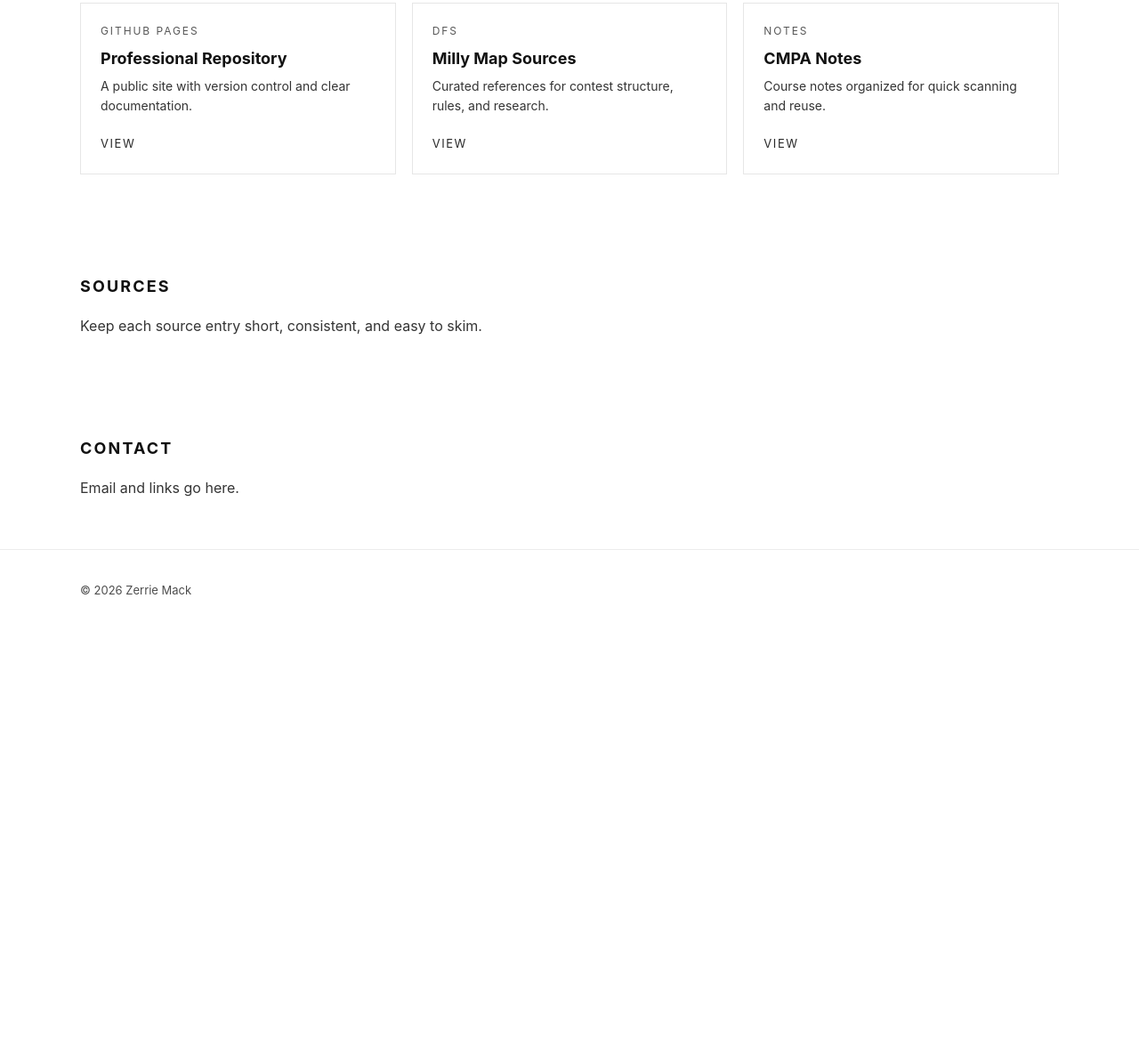
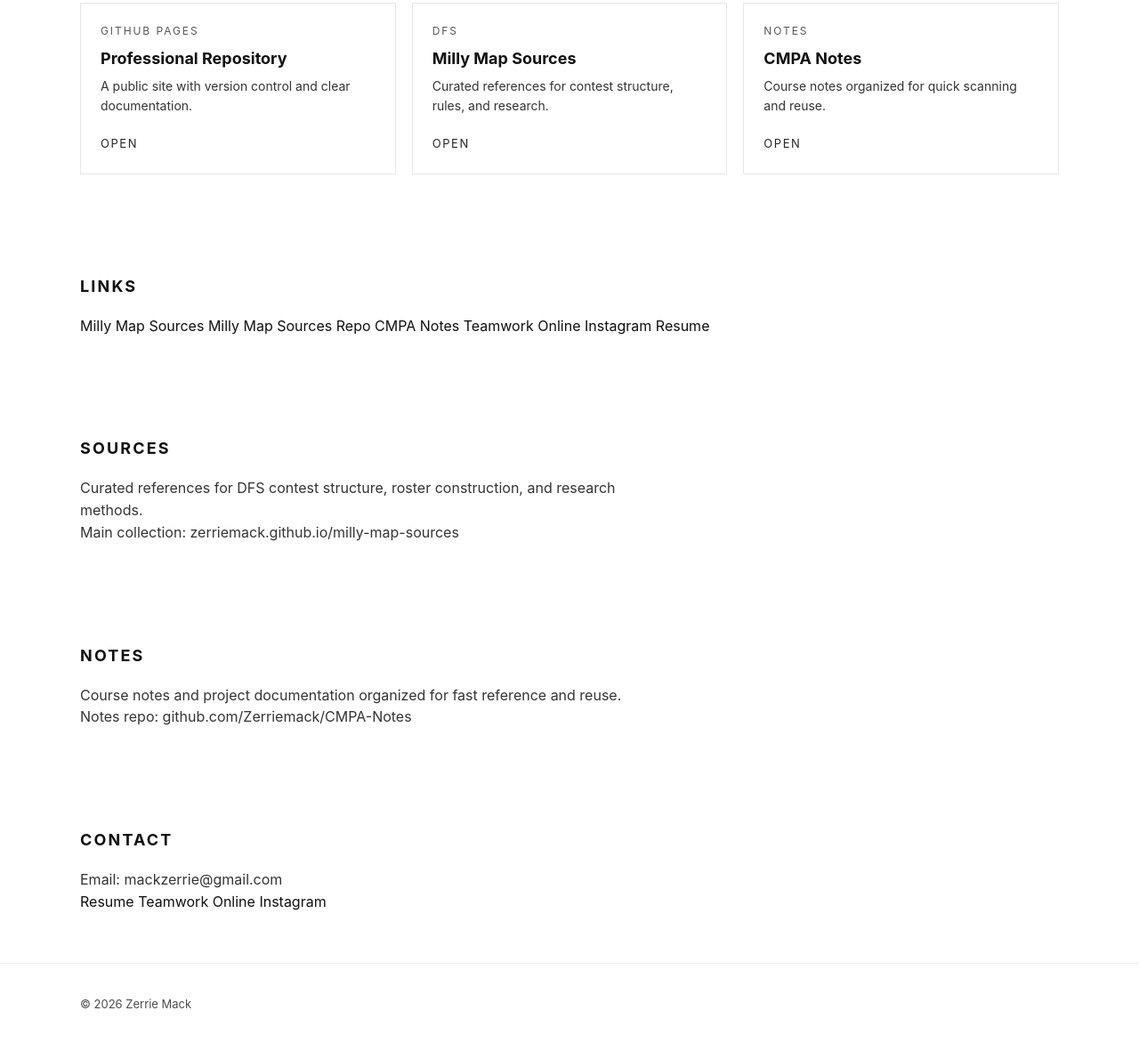
Before and after one commit to Zerriemack/zerriemack.github.io, a plain HTML site: page index.html in a window 1280 px wide. Shown: the part 740-1912 px from the top of the page at 89% size. Before the commit the page ends 1448 px from the top, so only its background shows below. Drawn offline with Linux system fonts and the light colour scheme.

Commit message:
Update index.html

```diff
--- a/index.html
+++ b/index.html
@@ -12,7 +12,7 @@
       <div class="topbar container">
         <a class="logo" href="#">ZERRIE MACK</a>
         <nav class="toplinks" aria-label="Top links">
-          <a href="#work">Work</a>
+          <a href="#links">Links</a>
           <a href="#contact">Contact</a>
         </nav>
       </div>
@@ -53,7 +53,13 @@
               <p class="card-text">
                 A public site with version control and clear documentation.
               </p>
-              <a class="card-link" href="#">View</a>
+              <a
+                class="card-link"
+                href="https://github.com/Zerriemack/zerriemack.github.io"
+                target="_blank"
+                rel="noopener"
+                >Open</a
+              >
             </article>
 
             <article class="card">
@@ -62,7 +68,13 @@
               <p class="card-text">
                 Curated references for contest structure, rules, and research.
               </p>
-              <a class="card-link" href="#">View</a>
+              <a
+                class="card-link"
+                href="https://zerriemack.github.io/milly-map-sources/"
+                target="_blank"
+                rel="noopener"
+                >Open</a
+              >
             </article>
 
             <article class="card">
@@ -71,8 +83,61 @@
               <p class="card-text">
                 Course notes organized for quick scanning and reuse.
               </p>
-              <a class="card-link" href="#">View</a>
+              <a
+                class="card-link"
+                href="https://github.com/Zerriemack/CMPA-Notes"
+                target="_blank"
+                rel="noopener"
+                >Open</a
+              >
             </article>
+          </div>
+        </div>
+      </section>
+
+      <section class="section" id="links">
+        <div class="container">
+          <h2 class="section-title">Links</h2>
+
+          <div class="linklist">
+            <a
+              class="linkpill"
+              href="https://zerriemack.github.io/milly-map-sources/"
+              target="_blank"
+              rel="noopener"
+              >Milly Map Sources</a
+            >
+            <a
+              class="linkpill"
+              href="https://github.com/Zerriemack/milly-map-sources"
+              target="_blank"
+              rel="noopener"
+              >Milly Map Sources Repo</a
+            >
+            <a
+              class="linkpill"
+              href="https://github.com/Zerriemack/CMPA-Notes"
+              target="_blank"
+              rel="noopener"
+              >CMPA Notes</a
+            >
+            <a
+              class="linkpill"
+              href="https://www.teamworkonline.com/business_cards/06d554866f6521c2"
+              target="_blank"
+              rel="noopener"
+              >Teamwork Online</a
+            >
+            <a
+              class="linkpill"
+              href="https://www.instagram.com/Zerriemack/"
+              target="_blank"
+              rel="noopener"
+              >Instagram</a
+            >
+            <a class="linkpill" href="resume.pdf" target="_blank" rel="noopener"
+              >Resume</a
+            >
           </div>
         </div>
       </section>
@@ -81,7 +146,22 @@
         <div class="container">
           <h2 class="section-title">Sources</h2>
           <p class="section-text">
-            Keep each source entry short, consistent, and easy to skim.
+            Curated references for DFS contest structure, roster construction, and research methods.
+          </p>
+          <p class="section-text">
+            Main collection: <a class="inline-link" href="https://zerriemack.github.io/milly-map-sources/" target="_blank" rel="noopener">zerriemack.github.io/milly-map-sources</a>
+          </p>
+        </div>
+      </section>
+
+      <section class="section" id="notes">
+        <div class="container">
+          <h2 class="section-title">Notes</h2>
+          <p class="section-text">
+            Course notes and project documentation organized for fast reference and reuse.
+          </p>
+          <p class="section-text">
+            Notes repo: <a class="inline-link" href="https://github.com/Zerriemack/CMPA-Notes" target="_blank" rel="noopener">github.com/Zerriemack/CMPA-Notes</a>
           </p>
         </div>
       </section>
@@ -89,7 +169,29 @@
       <section class="section" id="contact">
         <div class="container">
           <h2 class="section-title">Contact</h2>
-          <p class="section-text">Email and links go here.</p>
+
+          <p class="section-text">
+            Email:
+            <a class="inline-link" href="mailto:PASTE_YOUR_EMAIL_HERE">mackzerrie@gmail.com</a>
+          </p>
+
+          <div class="linklist contact-links">
+            <a class="linkpill" href="resume.pdf" target="_blank" rel="noopener">Resume</a>
+            <a
+              class="linkpill"
+              href="https://www.teamworkonline.com/business_cards/06d554866f6521c2"
+              target="_blank"
+              rel="noopener"
+              >Teamwork Online</a
+            >
+            <a
+              class="linkpill"
+              href="https://www.instagram.com/Zerriemack/"
+              target="_blank"
+              rel="noopener"
+              >Instagram</a
+            >
+          </div>
         </div>
       </section>
     </main>
```
